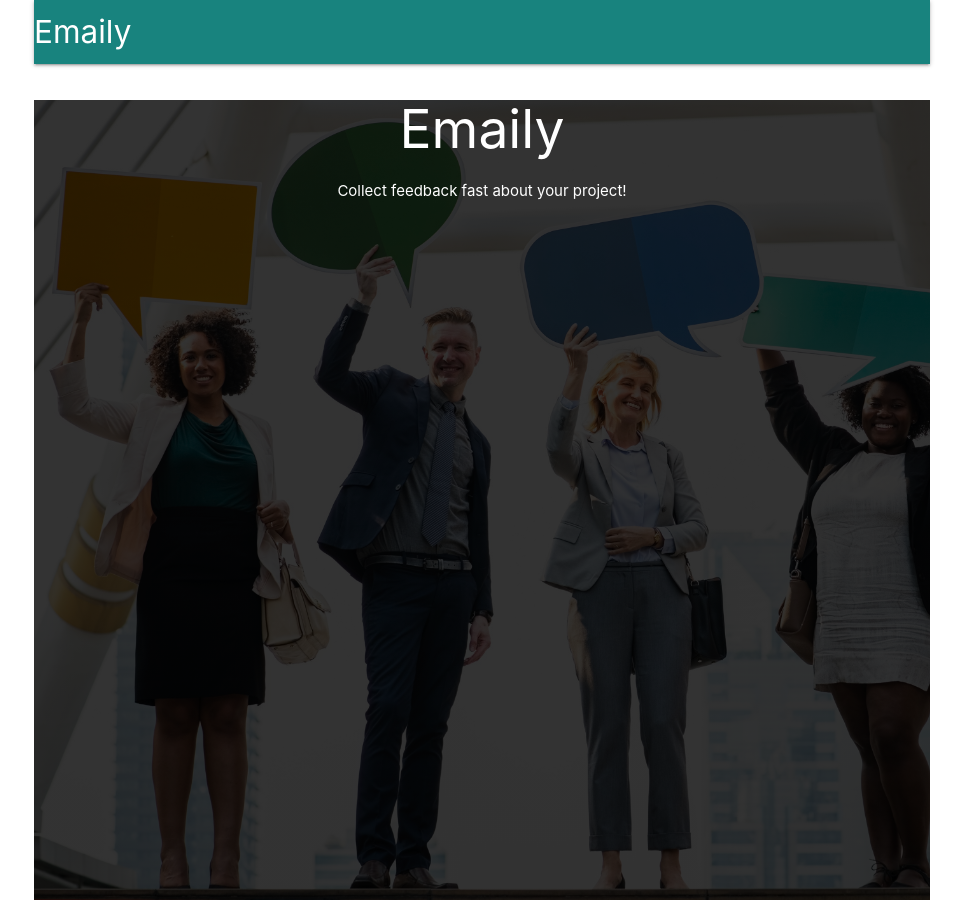
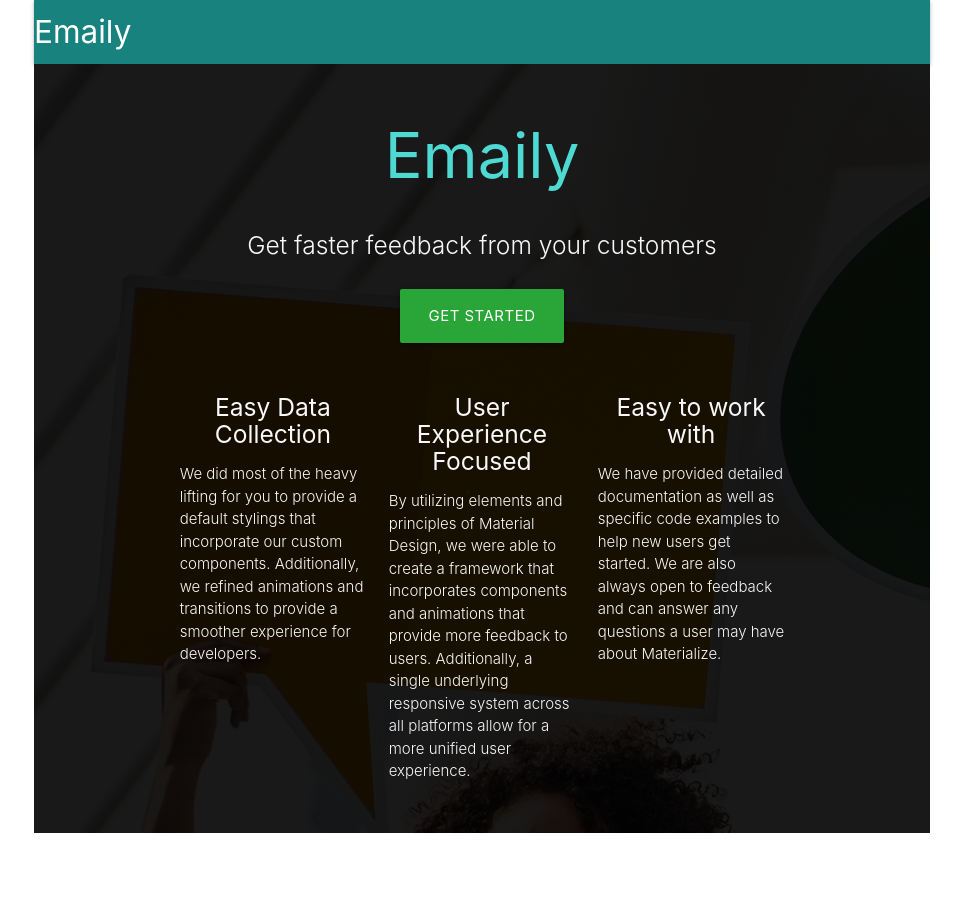
Before and after one commit to achimoraites/Email-Survey-App, a React (Create React App) app in the folder client/: page / in a window 1280 px wide. Shown: the whole page, without its empty margins (158-1121 px from the left). After the commit the page ends 833 px from the top, so only its background shows below. Built offline with nearby package versions, Linux system fonts and the light colour scheme; no server answers.

Commit message:
added sample data

```diff
--- a/client/src/App.css
+++ b/client/src/App.css
@@ -1,12 +1,12 @@
 
 .landing{
     background-image: linear-gradient(
-        rgba(0, 0, 0, 0.8),
-        rgba(0, 0, 0, 0.8)
+        rgba(0, 0, 0, 0.9),
+        rgba(0, 0, 0, 0.9)
       ), url('./img/feedback.jpg');
-    background-size: cover;
-    height: 100vh;
-    color: white;
+    /* background-size: cover;
+    height: 100vh; */
+    color: rgb(248, 248, 248);
 }
 .nav-wrapper{
     background-color: #18837e;
--- a/client/src/components/App.jsx
+++ b/client/src/components/App.jsx
@@ -5,7 +5,8 @@ import * as actions from "../actions/index";
 
 import Header from './Header';
 import Landing from './Landing';
-const Dashboard = () => <h2>Dashboard</h2>;
+import Dashboard from './Dashboard';
+// const Dashboard = () => <h2>Dashboard</h2>;
 const SurveyNew = () => <h2>SurveyNew</h2>;
 
 
--- a/client/src/components/Landing.jsx
+++ b/client/src/components/Landing.jsx
@@ -1,16 +1,54 @@
 import React, { Component } from 'react';
 
 
-class Landing extends Component{
+class Landing extends Component {
 
-    render(){
+    render() {
         return (
-            <div className="landing" style={{textAlign: "center"}}>
-                <h2>Emaily</h2>
+            <div className="landing">
+                <div className="section no-pad-bot" id="index-banner">
+                    <div class="container">
+                        <h1 style={{color: '#4ed9d2'}} className="header center">Emaily</h1>
+                        <div className="row center">
+                            <h5 class="header col s12 light">Get faster feedback from your customers</h5>
+                        </div>
+                        <div className="row center">
+                            <a style={{backgroundColor:'#2aa538'}} href="http://materializecss.com/getting-started.html" id="download-button" class="btn-large waves-effect waves-light">Get Started</a>
+                        </div>
 
-                <div>
-                    <p>Collect feedback fast about your project!</p>
+                    </div>
                 </div>
+
+                <div className="container">
+            <div className="section">
+              <div className="row">
+                <div className="col s12 m4">
+                  <div className="icon-block">
+                    <h5 className="center">Easy Data Collection</h5>
+
+                    <p className="light">We did most of the heavy lifting for you to provide a default stylings that incorporate our custom components. Additionally, we refined animations and transitions to provide a smoother experience for developers.</p>
+                  </div>
+                </div>
+
+                <div className="col s12 m4">
+                  <div className="icon-block">
+                    <h5 className="center">User Experience Focused</h5>
+
+                    <p className="light">By utilizing elements and principles of Material Design, we were able to create a framework that incorporates components and animations that provide more feedback to users. Additionally, a single underlying responsive system across all platforms allow for a more unified user experience.</p>
+                  </div>
+                </div>
+
+                <div className="col s12 m4">
+                  <div className="icon-block">
+                    <h5 className="center">Easy to work with</h5>
+
+                    <p className="light">We have provided detailed documentation as well as specific code examples to help new users get started. We are also always open to feedback and can answer any questions a user may have about Materialize.</p>
+                  </div>
+                </div>
+              </div>
+
+            </div>
+          </div>
             </div>
         )
     }
```
Also changed, not shown: 1 other file (tests, documents, lock files or other folders).
